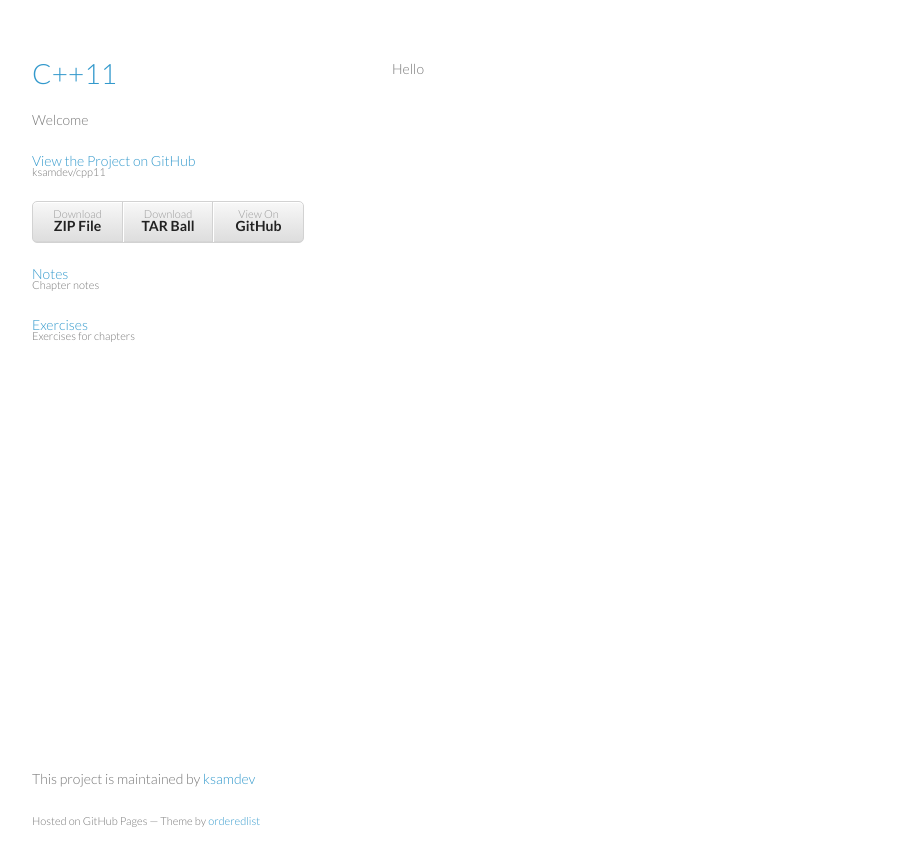
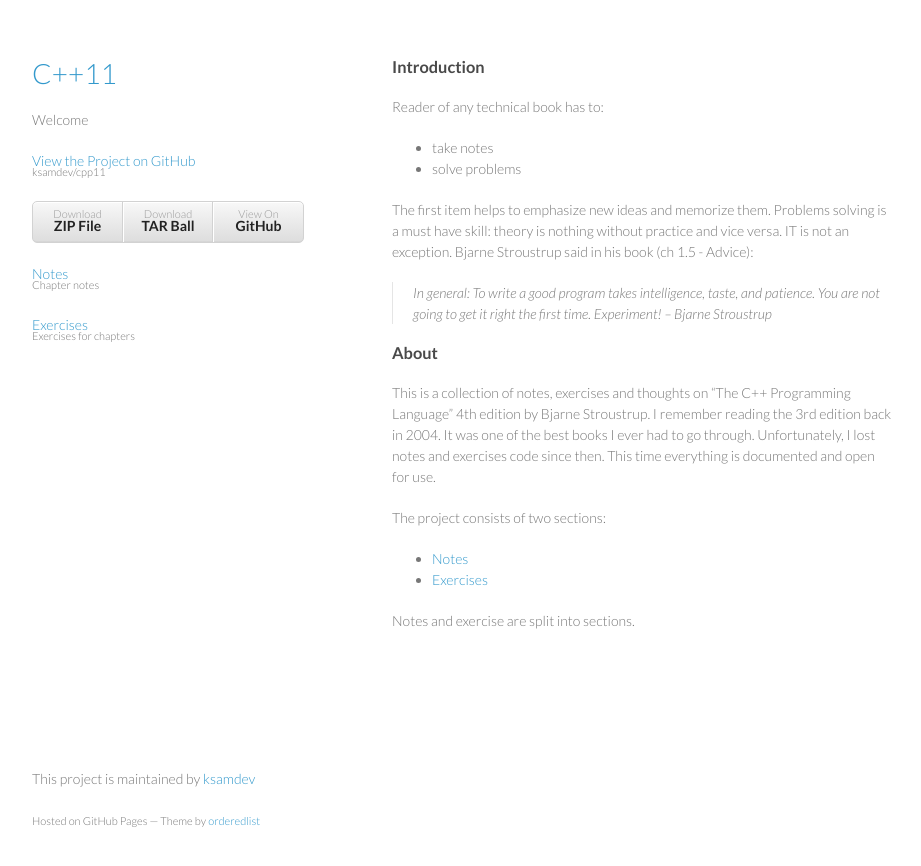
Before and after one commit to musasesay/cpp11, a Jekyll site: the page built from index.md, in a window 1280 px wide. Shown: the top 866 px of the page, without its empty margins (178-1099 px from the left). Built offline with Jekyll 4.4.1, drawn with Linux system fonts in a browser that asks for light colours; Markdown is read by kramdown in place of the engine named in the settings.

Commit message:
Add welcome page

```diff
--- a/index.md
+++ b/index.md
@@ -3,4 +3,33 @@ title: Welcome
 layout: default
 ---
 
-Hello
+### Introduction
+
+Reader of any technical book has to:
+
+* take notes
+* solve problems
+
+The first item helps to emphasize new ideas and memorize them.  Problems solving
+is a must have skill: theory is nothing without practice and vice versa.  IT is
+not an exception.  Bjarne Stroustrup said in his book (ch 1.5 - Advice):
+
+> In general: To write a good program takes intelligence, taste, and patience.
+> You are not going to get it right the first time. Experiment! -- Bjarne
+> Stroustrup
+
+
+### About
+
+This is a collection of notes, exercises and thoughts on "The C++ Programming
+Language" 4th edition by Bjarne Stroustrup.  I remember reading the 3rd edition
+back in 2004.  It was one of the best books I ever had to go through.
+Unfortunately, I lost notes and exercises code since then.  This time everything
+is documented and open for use.
+
+The project consists of two sections:
+
+* [Notes]({{ site.baseurl }}/notes/)
+* [Exercises]({{ site.baseurl }}/exercises/)
+
+Notes and exercise are split into sections.
```
